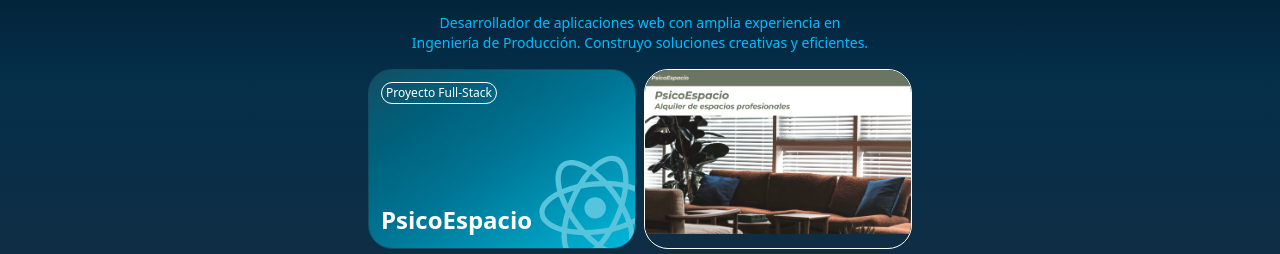
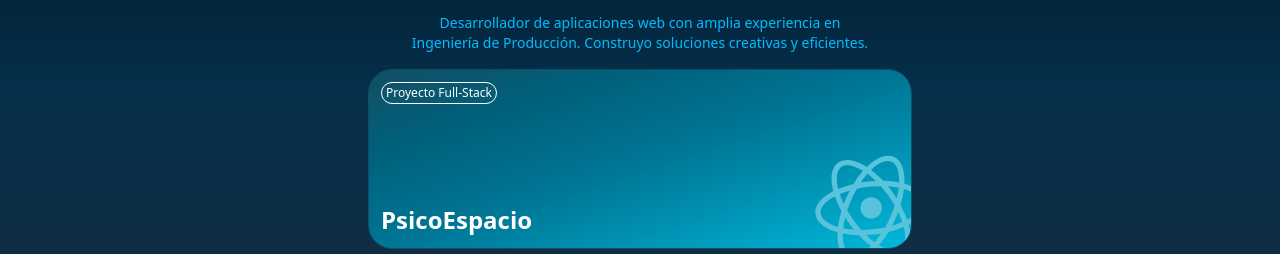
Before and after one commit to MilanoDevX/Portfolio, a website: page index.html in a window 1280 px wide. Shown: the part 538-792 px from the top of the page. Drawn offline with Linux system fonts and the light colour scheme.

Commit message:
changes in bento

```diff
--- a/index.html
+++ b/index.html
@@ -100,7 +100,7 @@
               hover:scale-105 hover:contrast-125
               transition
               group
-              col-span-2 p-7 min-h-[180px]"
+              col-span-4 p-7 min-h-[180px]"
             >
                 <span class="absolute bottom-3 left-3 font-bold text-2xl z-10">
                     PsicoEspacio
@@ -117,20 +117,6 @@
                   Proyecto Full-Stack
                 </span>
             </a>
-
-            <div class="relative rounded-3xl overflow-hidden
-              border border-black flex flex-col items-start
-              hover:scale-105 hover:contrast-125
-              transition
-              group
-              col-span-2 min-h-[180px] p-0"
-            >
-                <img
-                    src="./assets/PsicoEspacio-hero.webp"
-                    alt="PsicoEspacio Preview"
-                    class="w-full h-full object-cover"
-                />
-            </div>
 
             <!-- Proyecto 2 -->
             <a href="https://github.com/MilanoDevX/AndaFood"
```
